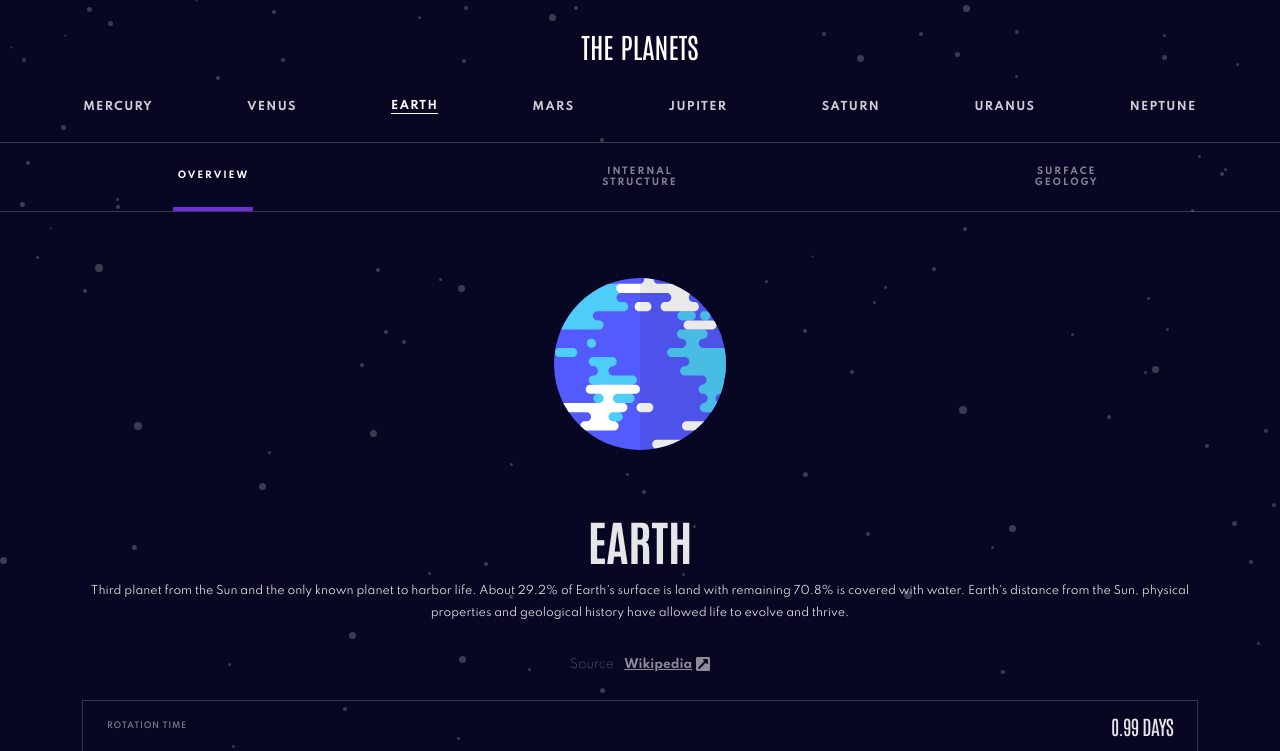
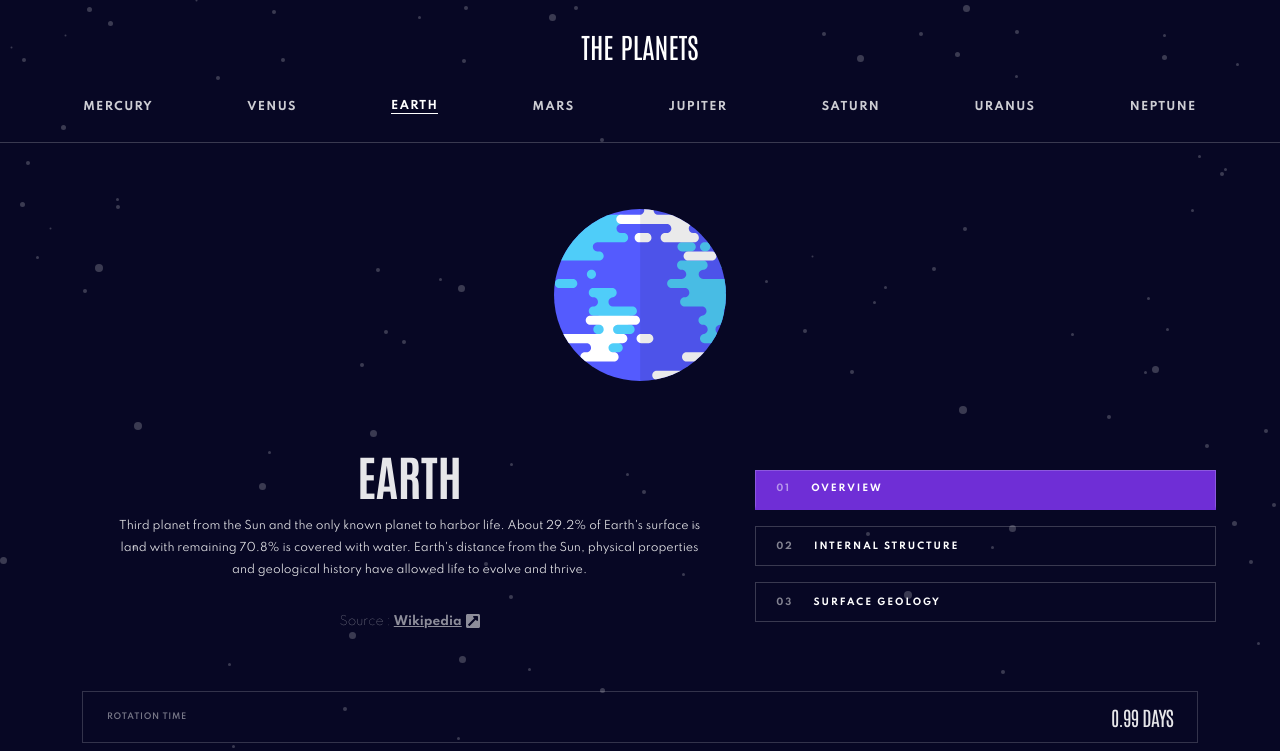
Before and after one commit to philosophy-flow/planets-fact-app, a React app: page /Earth in a window 1280 px wide. Shown: the top 751 px of the page. Built offline with nearby package versions, Linux system fonts and the light colour scheme.

Commit message:
beginning planet content styles (tablet)

```diff
--- a/src/components/Planet/Planet.css
+++ b/src/components/Planet/Planet.css
@@ -4,7 +4,7 @@
   border-bottom: 1px solid rgba(255, 255, 255, 0.2);
 }
 
-.planet-navigation-container button {
+.content-btn {
   border: none;
   background: transparent;
 
@@ -18,10 +18,17 @@
   padding: 1.25rem 0;
   width: 5rem;
   height: 4.25rem;
+
+  cursor: pointer;
+}
+
+.planet-nav-number {
+  display: none;
 }
 
 .content-btn.active {
   color: var(--light);
+  cursor: default;
 }
 .mercury-btn.active {border-bottom: 4px solid var(--mercury-color);}
 .venus-btn.active {border-bottom: 4px solid var(--venus-color);}
@@ -44,7 +51,7 @@
 
   position: relative;
 }
-.mercury-image {width: 29.6%;}
+.mercury-image {width: 7rem;}
 .venus-image {width: 7rem;}
 .earth-image {width: 10.75rem;}
 .mars-image {width: 8rem;}
@@ -116,3 +123,66 @@
   letter-spacing: -.75px;
   font-weight: 400;
 }
+
+
+
+/* -------------------------------------------------------------------------*/
+/* TABLET ------------------------------------------------------------------*/
+/* -------------------------------------------------------------------------*/
+
+
+
+@media only screen and (min-width: 768px) {
+  .planet-content-container {
+    width: 90%;
+    margin: 0 auto 2.125rem;
+
+    display: grid;
+    grid-template-columns: 1fr 1fr 1fr 1fr 1fr;
+    grid-template-rows: 1fr 1fr 1fr 1fr 1fr;
+    gap: 0px 0px;
+    grid-template-areas:
+      "planet-image-container planet-image-container planet-image-container planet-image-container planet-image-container"
+      "planet-image-container planet-image-container planet-image-container planet-image-container planet-image-container"
+      "planet-image-container planet-image-container planet-image-container planet-image-container planet-image-container"
+      "planet-text-container planet-text-container planet-text-container planet-navigation-container planet-navigation-container"
+      "planet-text-container planet-text-container planet-text-container planet-navigation-container planet-navigation-container";
+  }
+  .planet-image-container { grid-area: planet-image-container; }
+  .planet-text-container { grid-area: planet-text-container; }
+  .planet-navigation-container { grid-area: planet-navigation-container; }
+
+  .planet-navigation-container {
+    flex-direction: column;
+    justify-content: center;
+    border: none;
+  }
+
+  .content-btn {
+    width: 100%;
+    height: 2.5rem;
+    border: 1px solid rgba(255, 255, 255, 0.2);
+    margin-bottom: 1rem;
+    padding: .5rem 1.25rem;
+    text-align: left;
+    color: var(--light);
+  }
+
+  .planet-nav-number {
+    display: inline;
+    color:rgba(255, 255, 255, 0.5);
+    margin-right: 1rem;
+  }
+
+  .content-btn.active {
+    color: var(--light);
+  }
+  .mercury-btn.active {background-color: var(--mercury-color);}
+  .venus-btn.active {background-color: var(--venus-color);}
+  .earth-btn.active {background-color: var(--earth-color);}
+  .mars-btn.active {background-color: var(--mars-color);}
+  .jupiter-btn.active {background-color: var(--jupiter-color);}
+  .saturn-btn.active {background-color: var(--saturn-color);}
+  .uranus-btn.active {background-color: var(--uranus-color);}
+  .neptune-btn.active {background-color: var(--neptune-color);}
+}
--- a/src/components/Planet/Planet.js
+++ b/src/components/Planet/Planet.js
@@ -41,21 +41,21 @@ function Planet({planet}) {
               {`content-btn ${planet.name.toLowerCase()}-btn ${activeContent === 'overview' ? 'active' : ''}`}
             onClick={() => setActiveContent('overview')}
           >
-            Overview
+            <span className="planet-nav-number">01 </span>Overview
           </button>
           <button
             className=
               {`content-btn ${planet.name.toLowerCase()}-btn ${activeContent === 'structure' ? 'active' : ''}`}
             onClick={() => setActiveContent('structure')}
           >
-            Internal Structure
+            <span className="planet-nav-number">02 </span>Internal Structure
           </button>
           <button
             className=
               {`content-btn ${planet.name.toLowerCase()}-btn ${activeContent === 'surface' ? 'active' : ''}`}
             onClick={() => setActiveContent('surface')}
           >
-            Surface Geology
+            <span className="planet-nav-number">03 </span>Surface Geology
           </button>
         </nav>
         <figure className="planet-image-container">
```
